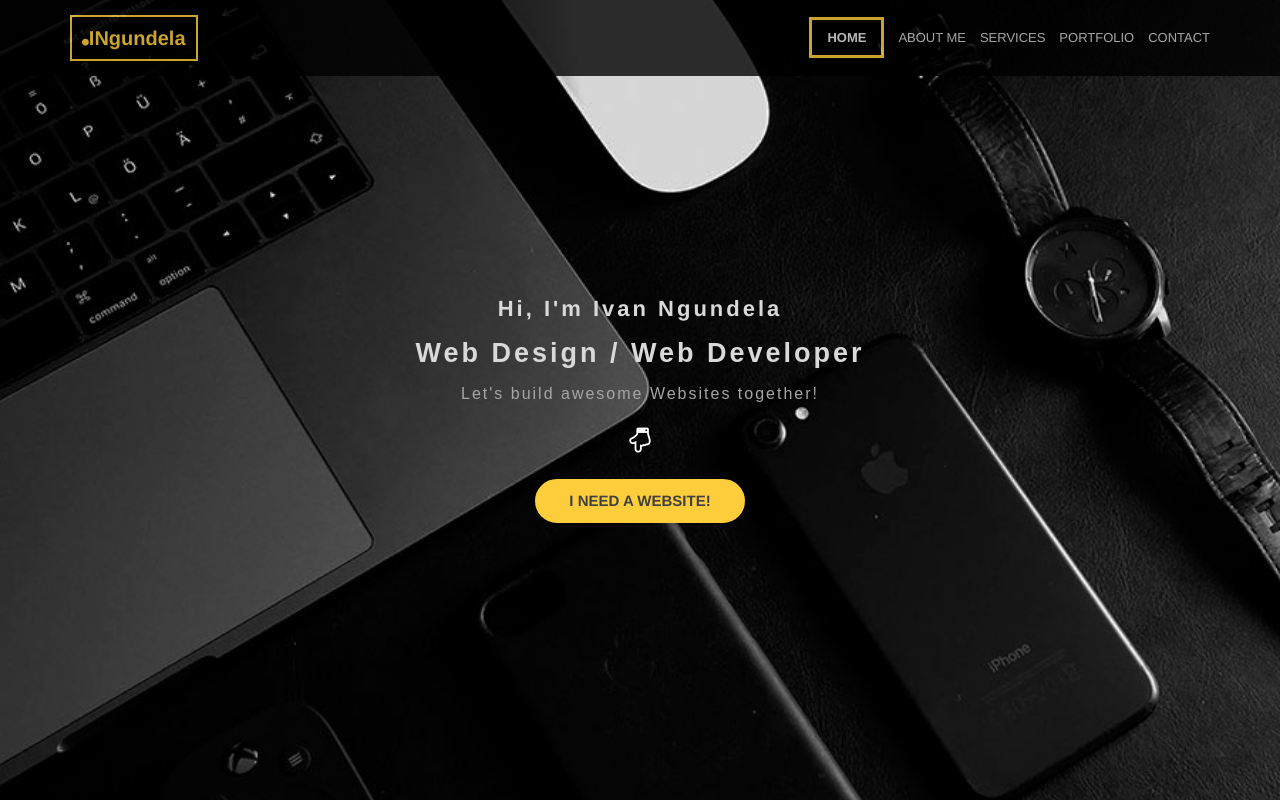
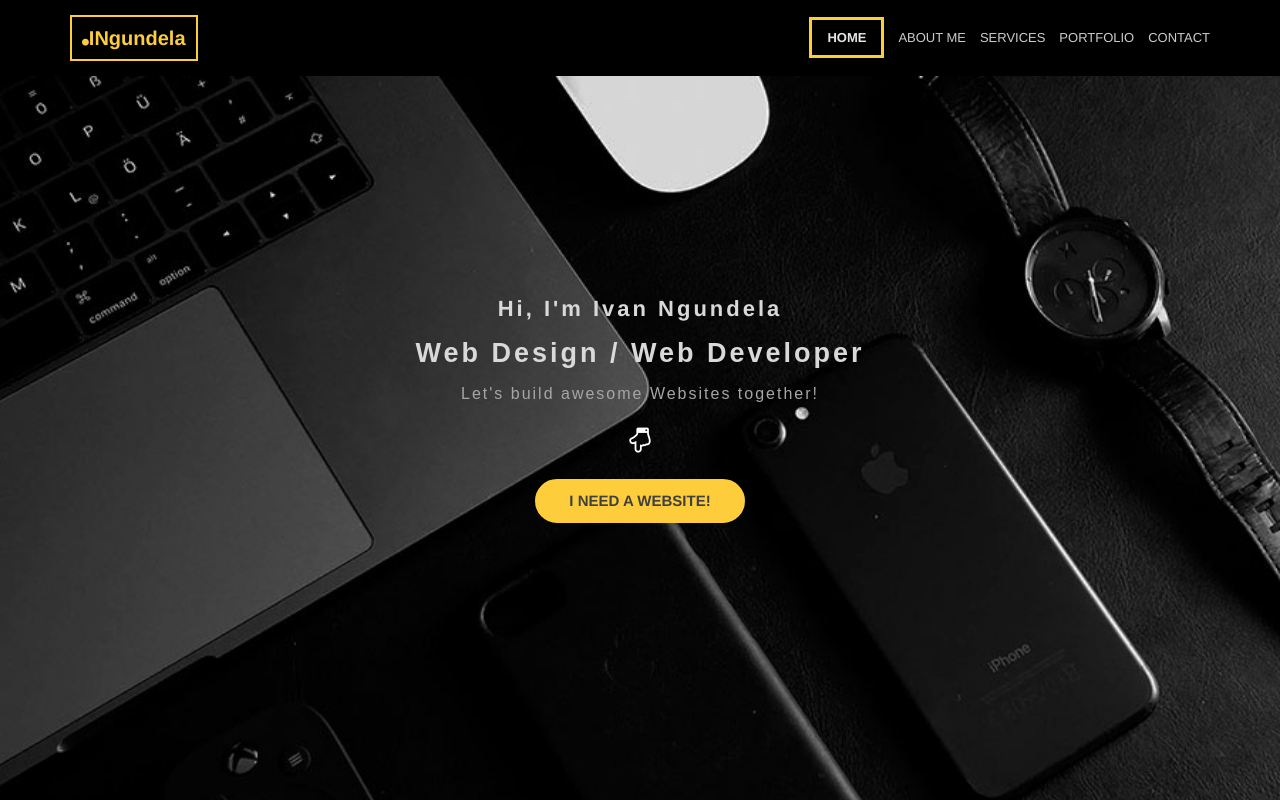
Before and after one commit to AtomLaw/myportfolio, a plain HTML site: page index.html in a window 1280 px wide. Shown: the top 802 px of the page. Drawn offline with Linux system fonts and the light colour scheme.

Commit message:
Update main.css

```diff
--- a/css/main.css
+++ b/css/main.css
@@ -38,7 +38,7 @@ header{
     top: 0;
     background:#000;
     position: fixed;
-    opacity: 0.8;
+    z-index: 1000;
 
 }
 .logo{
```
